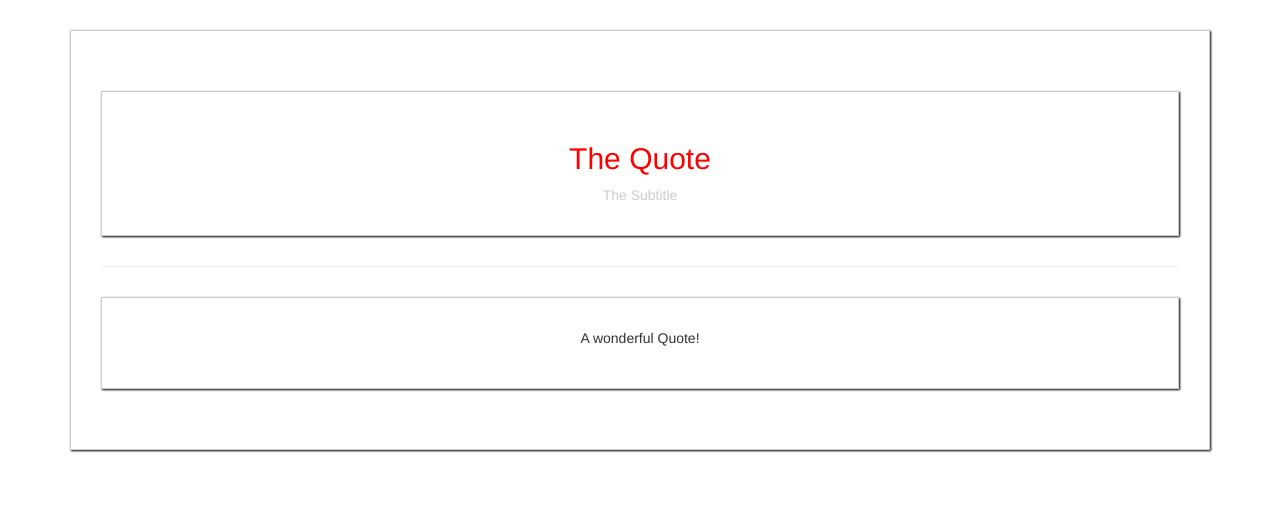
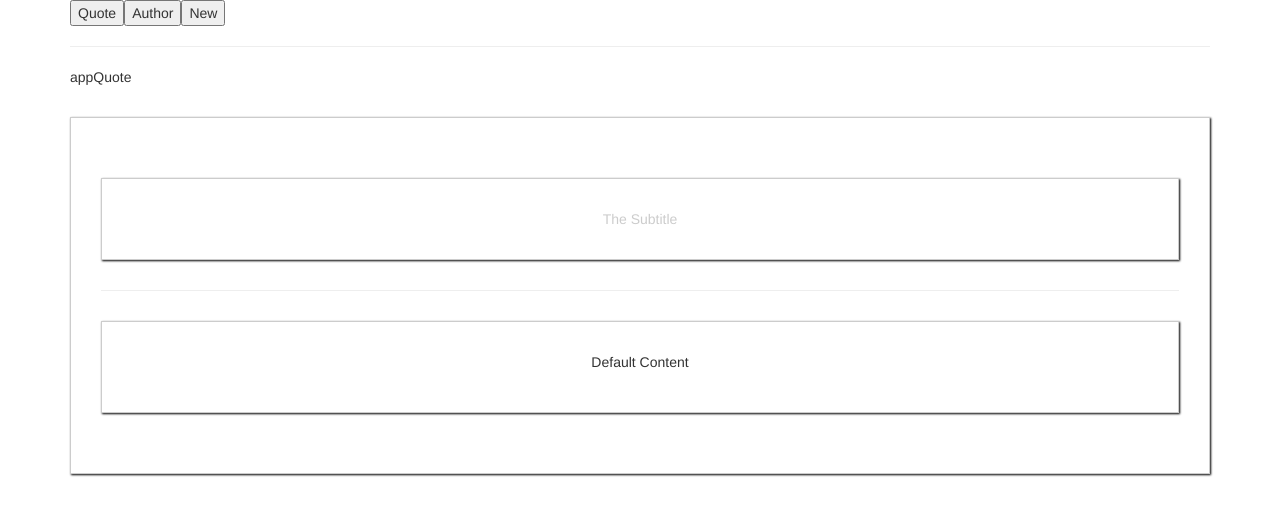
Before and after one commit to fernandotnl/vuejs-course, a Vue app: page / in a window 1280 px wide. Shown: the top 516 px of the page. Built offline with nearby package versions, Linux system fonts and the light colour scheme.

Commit message:
Adding Author and New Component and adding component tag to App to switch between Quote, Author and New component

```diff
--- a/src/App.vue
+++ b/src/App.vue
@@ -2,10 +2,14 @@
   <div class="container">
         <div class="row">
             <div class="col-xs-12">
-               <app-quote>
-                 <h2 slot="title">{{quoteTitle}}</h2>
-                 <p>A wonderful Quote!</p>
-               </app-quote>
+              <button @click="selectedComponent = 'appQuote'">Quote</button>
+              <button @click="selectedComponent = 'appAuthor'">Author</button>
+              <button @click="selectedComponent = 'appNew'">New</button>
+              <hr>
+              <p>{{ selectedComponent }}</p>
+              <component :is="selectedComponent">
+                <p>Default Content</p>
+              </component>
             </div>
         </div>
     </div>
@@ -13,15 +17,20 @@
 
 <script>
   import Quote from './components/Quote';
+  import Author from './components/Author';
+  import New from './components/New';
 
   export default {
       data(){
         return {
-          quoteTitle: 'The Quote'
+          quoteTitle: 'The Quote',
+          selectedComponent: 'appQuote'
         }
       },
       components: {
-        appQuote: Quote
+        appQuote: Quote,
+        appAuthor: Author,
+        appNew: New
       }
   }
 </script>
--- /dev/null
+++ b/src/components/Author.vue
@@ -0,0 +1,11 @@
+<template>
+  <div>
+    <h3>Author</h3>
+  </div>
+</template>
+<script>
+  export default {
+  }
+</script>
+<style>
+</style>
--- /dev/null
+++ b/src/components/New.vue
@@ -0,0 +1,11 @@
+<template>
+  <div>
+    <h3>New Quote</h3>
+  </div>
+</template>
+<script>
+  export default {
+  }
+</script>
+<style>
+</style>
```
